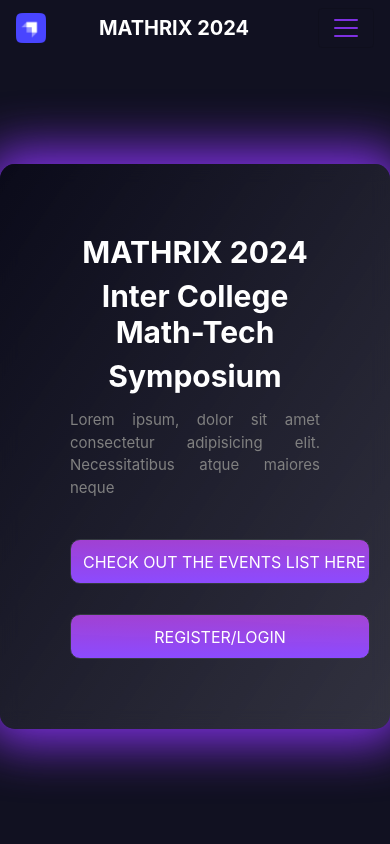
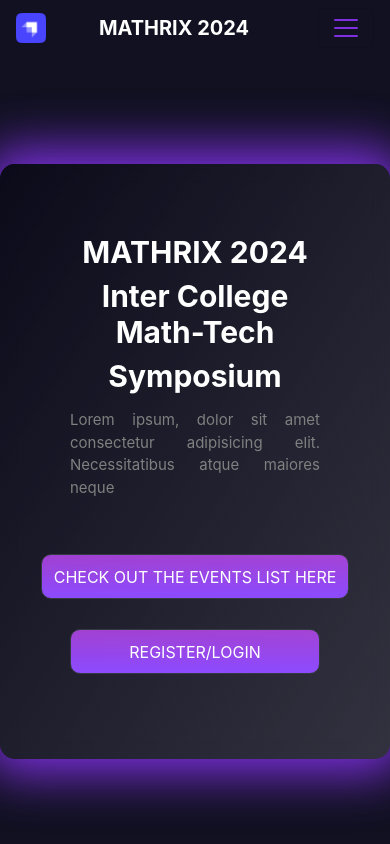
Before and after one commit to MikiPAUL/mathrix-frontend, a React (Create React App) app: page / in a window 390 px wide. Built offline with nearby package versions, Linux system fonts and the light colour scheme.

Commit message:
11/02/2024 mobile-1

```diff
--- a/public/index.html
+++ b/public/index.html
@@ -1,29 +1,30 @@
 <!DOCTYPE html>
 <html lang="en">
+
 <head>
+  <link rel="stylesheet" href="style.css">
   <meta charset="utf-8" />
   <link rel="icon" href="%PUBLIC_URL%/favicon.ico" />
   <meta name="viewport" content="width=device-width, initial-scale=1" />
   <meta name="theme-color" content="#000000" />
-    <meta
-      name="description"
-      content="Web site created using create-react-app"
-    />
+  <meta name="description" content="Web site created using create-react-app" />
   <link rel="stylesheet" href="https://stackpath.bootstrapcdn.com/bootstrap/4.1.0/css/bootstrap.min.css"
-integrity="sha384-9gVQ4dYFwwWSjIDZnLEWnxCjeSWFphJiwGPXr1jddIhOegiu1FwO5qRGvFXOdJZ4"
-crossorigin="anonymous">
+    integrity="sha384-9gVQ4dYFwwWSjIDZnLEWnxCjeSWFphJiwGPXr1jddIhOegiu1FwO5qRGvFXOdJZ4" crossorigin="anonymous">
   <link rel="apple-touch-icon" href="%PUBLIC_URL%/logo192.png" />
   <link rel="manifest" href="%PUBLIC_URL%/manifest.json" />
-    <link
-    rel="stylesheet"
-    href="https://cdnjs.cloudflare.com/ajax/libs/animate.css/4.1.1/animate.min.css"
-  />
-    <title>React App</title>
+  <link rel="stylesheet" href="https://cdnjs.cloudflare.com/ajax/libs/animate.css/4.1.1/animate.min.css" />
+  <title>Mathrix</title>
 </head>
+
 <body>
-    <noscript>You need to enable JavaScript to run this app.</noscript>
+  <noscript>This app rights is reserved by ©drummerviswa</noscript>
   <div id="root"></div>
-    <script src="https://cdn.jsdelivr.net/npm/@popperjs/core@2.11.8/dist/umd/popper.min.js" integrity="sha384-I7E8VVD/ismYTF4hNIPjVp/Zjvgyol6VFvRkX/vR+Vc4jQkC+hVqc2pM8ODewa9r" crossorigin="anonymous"></script>
-<script src="https://cdn.jsdelivr.net/npm/bootstrap@5.3.2/dist/js/bootstrap.min.js" integrity="sha384-BBtl+eGJRgqQAUMxJ7pMwbEyER4l1g+O15P+16Ep7Q9Q+zqX6gSbd85u4mG4QzX+" crossorigin="anonymous"></script>
+  <script src="https://cdn.jsdelivr.net/npm/@popperjs/core@2.11.8/dist/umd/popper.min.js"
+    integrity="sha384-I7E8VVD/ismYTF4hNIPjVp/Zjvgyol6VFvRkX/vR+Vc4jQkC+hVqc2pM8ODewa9r"
+    crossorigin="anonymous"></script>
+  <script src="https://cdn.jsdelivr.net/npm/bootstrap@5.3.2/dist/js/bootstrap.min.js"
+    integrity="sha384-BBtl+eGJRgqQAUMxJ7pMwbEyER4l1g+O15P+16Ep7Q9Q+zqX6gSbd85u4mG4QzX+"
+    crossorigin="anonymous"></script>
 </body>
+
 </html>
--- a/src/components/EventCard.js
+++ b/src/components/EventCard.js
@@ -2,12 +2,15 @@ import React from 'react'
 import "./EventCard.css"
 
 const EventCard = (props) => {
+  const handleClick = () => {
+    window.open(props.url,'_blank')
+  }
   return (
     <>
       <div className="col" style={{ padding: 10 }}>
-        <a href={props.url}>
+        <a onClick={() => handleClick()}>
           <div id='card' className="card animate__animated animate__flip animate__delay-0.9s" style={{ width: 175,cursor:"pointer",backgroundColor:"#291a39",borderWidth:5,borderColor:"#7e36c7" }}>
-            <img style={{ height: 150 }} src={props.img} className="card-img-top" alt="..." />
+            <img pointer style={{ pointerEvents:'none',height: 150 }} src={props.img} className="card-img-top" alt="..." />
             <div className="card-body" style={{color:"white",textAlign:"start"}}>
               <h5 className="card-title" style={{fontSize:18}}>{props.title}</h5>
               <p className="card-text">{props.description}</p>
--- a/src/components/Navbar.js
+++ b/src/components/Navbar.js
@@ -8,7 +8,7 @@ const Navbar = () => {
     <div id='navbar' style={{flexDirection:"row",background:colors.bg}}>
       <nav className="navbar navbar-light navbar-expand-lg bg-body-tertiary">
         <div id='c' className="container-fluid ">
-          <img id='nim' src={icon} alt=""/>
+          <img style={{pointerEvents:'none',}} id='nim' src={icon} alt=""/>
           <a className="navbar-brand" id='mathrix' href='/' >MATHRIX 2024</a>
           <button className="navbar-toggler" type="button" data-bs-toggle="collapse" data-bs-target="#navbarNav" aria-controls="navbarNav" aria-expanded="false" aria-label="Toggle navigation">
             <span id='nbti' className="navbar-toggler-icon"></span>
--- a/src/components/Welcome.css
+++ b/src/components/Welcome.css
@@ -8,7 +8,7 @@
     font-size: 16px;
     border-radius: 10px;
 }
-@media only screen and (max-width:992px){
+@media only screen and (min-width:380px) and (max-width:992px){
     #h1tags{
         font-size: 30px;
     }
@@ -17,3 +17,15 @@
         width: 400;
     }
 }
+@media only screen and (max-width:380px){
+    #h1tags{
+        font-size: 20px;
+    }
+    #bN{
+        height: 30;
+        width:  200;
+    }
+    #home{
+        width: 100%;
+    }
+}
--- a/src/components/Welcome.js
+++ b/src/components/Welcome.js
@@ -13,9 +13,12 @@ export default function Welcome() {
           <p style={{ marginTop: 15, color: "GrayText" }}>Lorem ipsum, dolor sit amet consectetur adipisicing elit. Necessitatibus atque maiores neque </p>
         </div>
         <div style={{ marginTop: 40 }}>
-          <button  style={{height:45,width:300, background: colors.buttons, fontSize: 16, borderRadius: 10 }} type="button" className="btn btn-dark">CHECK OUT THE EVENTS LIST HERE</button>
-          <div className="d-grid gap-2 col-6 mx-auto" style={{ flexDirection: "row", padding: 15 }}></div>
-          <button  style={{height:45,width:300, background: colors.buttons, fontSize: 16, borderRadius: 10 }} type="button" className="btn btn-dark">REGISTER/LOGIN</button>
+          <div className="row" style={{padding:15,flex:1,justifyContent:"center",alignItems:"center"}}>
+            <button id='bN' style={{ width:400,height:45,background: colors.buttons, fontSize: 16, borderRadius: 10 }} type="button" className="btn btn-dark">CHECK OUT THE EVENTS LIST HERE</button>
+          </div>
+          <div className="row" style={{padding:15,flex:1,justifyContent:"center",alignItems:"center"}}>
+            <button id='bN' style={{ width:400,height:45,background: colors.buttons, fontSize: 16, borderRadius: 10 }} type="button" className="btn btn-dark">REGISTER/LOGIN</button>
+          </div>
         </div>
       </div>
     </div>
--- a/src/index.css
+++ b/src/index.css
@@ -6,9 +6,18 @@ body {
   -webkit-font-smoothing: antialiased;
   -moz-osx-font-smoothing: grayscale;
   width: 100%;
+  background: rgb(10,10,25);
 }
 
 code {
   font-family: source-code-pro, Menlo, Monaco, Consolas, 'Courier New',
     monospace;
 }
+::-webkit-scrollbar{
+  width: 10px;
+  height: 10px;
+}
+::-webkit-scrollbar-thumb {
+  background: #7E30E1;
+  border-radius: 5px;
+}
```
Also changed, not shown: public/style.css (added). Lines whose indentation alone changed are shown as unchanged.
